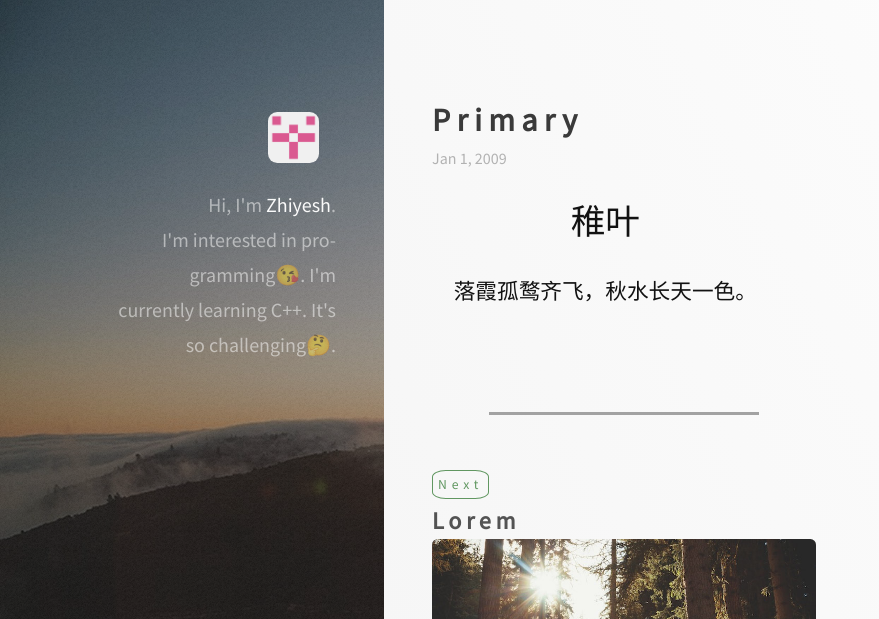
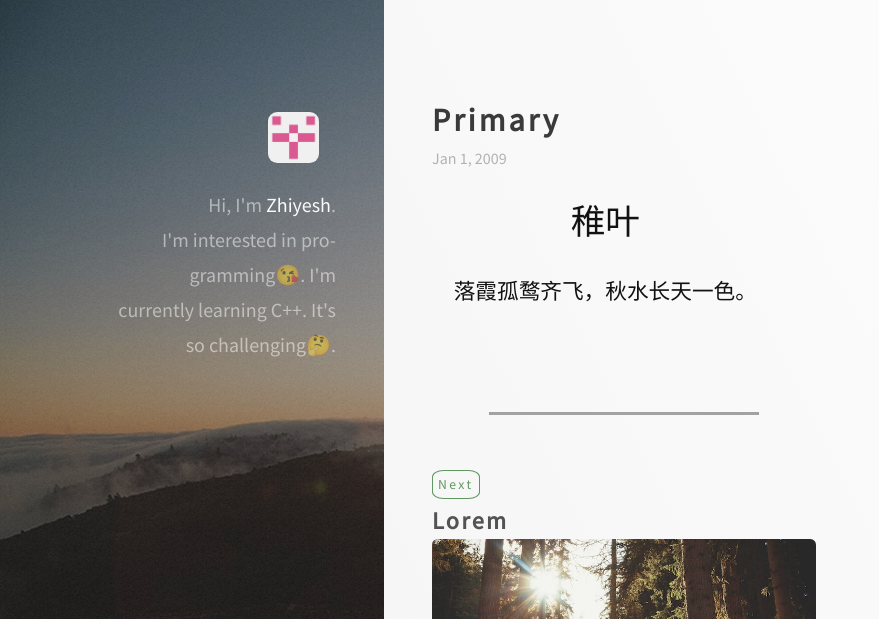
Before and after one commit to Zhiyelah/zhiyelah.github.io, a Jekyll site: the page built from _posts/2009-01-01-Primary.md, in a window 1280 px wide. Shown: the top 619 px of the page, without its empty margins (0-879 px from the left). Built offline with Jekyll 4.4.1, drawn with Linux system fonts in a browser that asks for light colours; nearby versions of some CDN libraries.

Commit message:
Update main.css

```diff
--- a/css/main.css
+++ b/css/main.css
@@ -1595,7 +1595,7 @@
 		a.hover {
 			white-space: pre-line;
 			font-weight: 600;
-			letter-spacing: 0.2em;
+			letter-spacing: 0.1em;
 		}
 
 		a.hover fade {
@@ -1652,7 +1652,7 @@
 	}
 
 	h1.post-title {
-		letter-spacing: 0.2em;
+		letter-spacing: 0.1em;
 	}
 
 	h2 {
```
